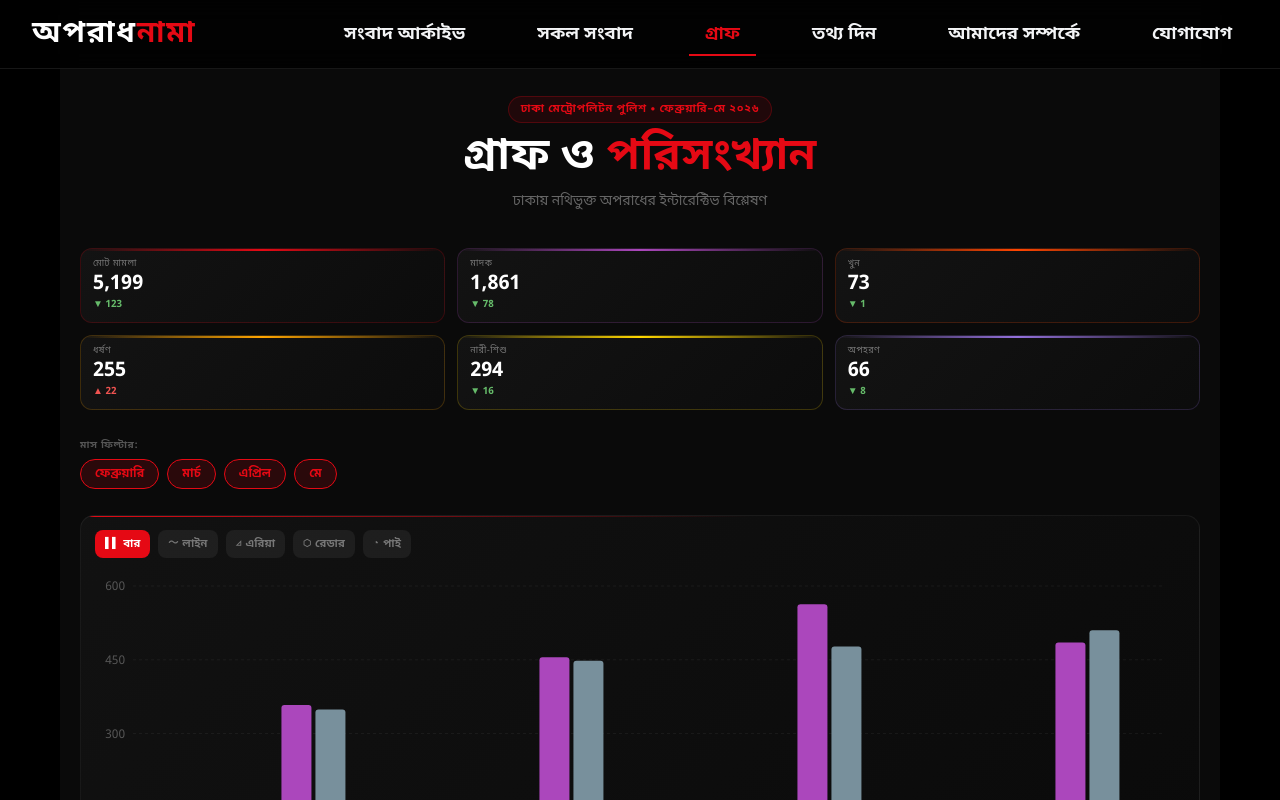
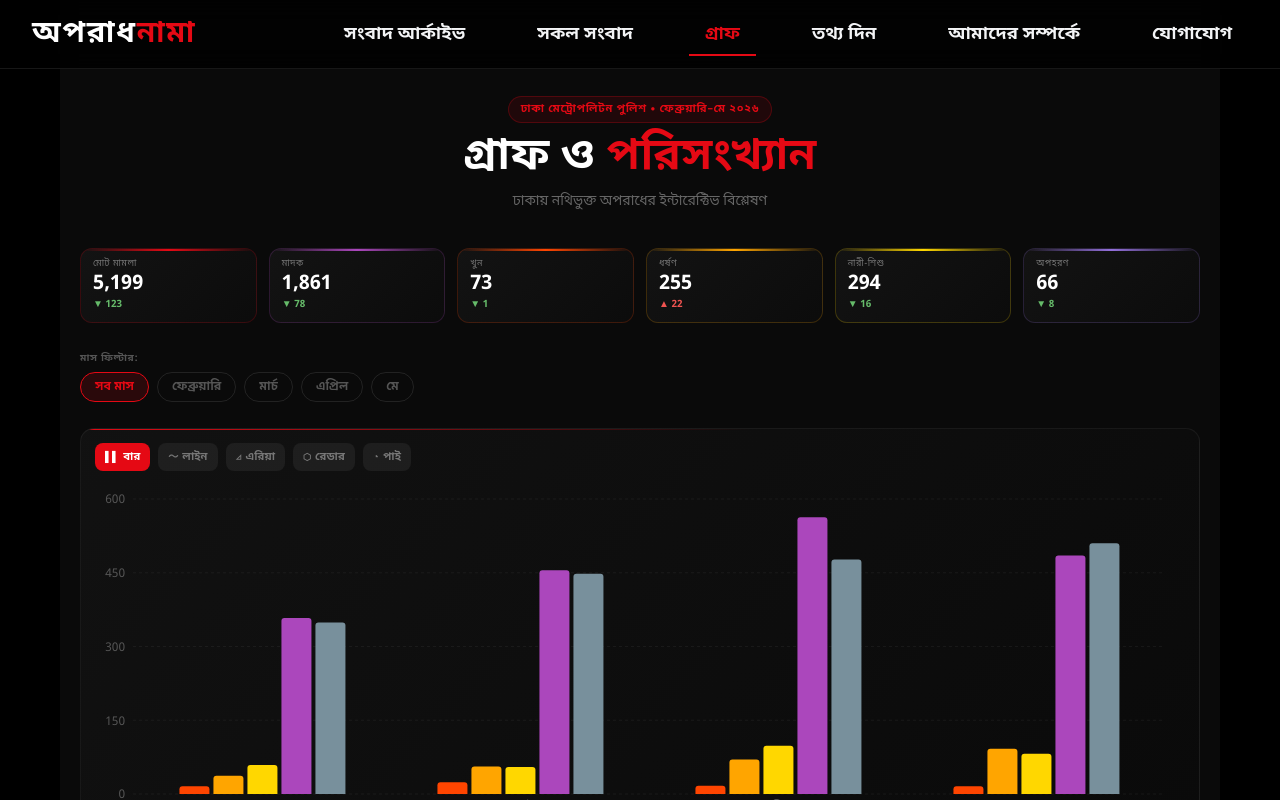
Before and after one commit to oporadhnama/oporadhnama, a Next.js app in the folder frontend/: page /graphs in a window 1280 px wide. Shown: the top 800 px of the page. Built offline with nearby package versions, Linux system fonts and the light colour scheme.

Commit message:
Please fix

```diff
--- a/frontend/src/components/Graphs.jsx
+++ b/frontend/src/components/Graphs.jsx
@@ -201,7 +201,7 @@ export default function Graphs() {
   const [selCats, setSelCats] = useState(
     new Set(['murder', 'rape', 'narcotics', 'other_cases', 'other_violence_women_children'])
   );
-  const [selMonths, setSelMonths] = useState(new Set(MONTH_ORDER));
+  const [selectedMonth, setSelectedMonth] = useState('all');
   const [hl, setHl] = useState(null); // highlight key
 
   const toggleCat = useCallback((key) => {
@@ -213,14 +213,10 @@ export default function Graphs() {
     });
   }, []);
 
-  const toggleMonth = useCallback((m) => {
-    setSelMonths(prev => {
-      const n = new Set(prev);
-      if (n.has(m)) { if (n.size > 1) n.delete(m); }
-      else n.add(m);
-      return n;
-    });
-  }, []);
+  const selMonths = useMemo(() => {
+    if (selectedMonth === 'all') return new Set(MONTH_ORDER);
+    return new Set([selectedMonth]);
+  }, [selectedMonth]);
 
   /* derived data */
   const activeCats = useMemo(() => CATEGORIES.filter(c => selCats.has(c.key)), [selCats]);
@@ -267,6 +263,16 @@ export default function Graphs() {
     ];
   }, [selMonths]);
 
+  const singleMonthData = useMemo(() => {
+    if (selectedMonth === 'all') return [];
+    const row = RAW_DATA.find(d => d.month === selectedMonth);
+    return CATEGORIES.filter(c => selCats.has(c.key)).map(c => ({
+      name: c.label,
+      value: row ? row[c.key] : 0,
+      color: c.color,
+    })).sort((a, b) => b.value - a.value);
+  }, [selectedMonth, selCats]);
+
   /* chart rendering */
   const G = 'rgba(255,255,255,0.05)';
   const AX = '#555';
@@ -282,6 +288,7 @@ export default function Graphs() {
       const oR = isMobile ? 80 : 130;
       const iR = isMobile ? 38 : 60;
       return (
+        <div style={{ width: '100%', overflow: 'hidden' }}>
           <ResponsiveContainer width="100%" height={CH}>
             <PieChart>
               <Pie data={pieData} dataKey="value" nameKey="name" cx="50%" cy="50%"
@@ -298,12 +305,14 @@ export default function Graphs() {
               <Tooltip content={<PieTooltip />} />
             </PieChart>
           </ResponsiveContainer>
+        </div>
       );
     }
 
     if (chartType === 'radar') {
       const oR = isMobile ? 75 : 120;
       return (
+        <div style={{ width: '100%', overflow: 'hidden' }}>
           <ResponsiveContainer width="100%" height={CH}>
             <RadarChart data={radarData} cx="50%" cy="50%" outerRadius={oR}>
               <PolarGrid stroke={G} />
@@ -313,6 +322,38 @@ export default function Graphs() {
               <Tooltip content={<CustomTooltip />} />
             </RadarChart>
           </ResponsiveContainer>
+        </div>
+      );
+    }
+
+    if (selectedMonth !== 'all' && ['line', 'area'].includes(chartType)) {
+      return (
+        <div style={{ height: CH, display: 'flex', flexDirection: 'column', alignItems: 'center', justifyContent: 'center', color: '#666', fontSize: 13, gap: 10, textAlign: 'center', padding: '0 20px' }}>
+          <span>📊 এই মাসের ট্রেন্ড দেখার জন্য অনুগ্রহ করে "সব মাস" নির্বাচন করুন।</span>
+          <button onClick={() => setSelectedMonth('all')} style={{ padding: '6px 14px', borderRadius: 8, background: '#E50914', color: '#fff', border: 'none', fontSize: 11, fontWeight: 700, cursor: 'pointer', fontFamily: 'inherit' }}>
+            সব মাস দেখুন
+          </button>
+        </div>
+      );
+    }
+
+    if (selectedMonth !== 'all' && chartType === 'bar') {
+      return (
+        <div style={{ width: '100%', overflow: 'hidden' }}>
+          <ResponsiveContainer width="100%" height={CH}>
+            <BarChart layout="vertical" data={singleMonthData} margin={{ top: 5, right: 15, left: isMobile ? -15 : 0, bottom: 5 }}>
+              <CartesianGrid strokeDasharray="3 3" stroke={G} horizontal={false} />
+              <XAxis type="number" tick={{ fill: AX, fontSize: axFs }} axisLine={false} tickLine={false} />
+              <YAxis type="category" dataKey="name" tick={{ fill: '#ccc', fontSize: isMobile ? 8 : 10 }} axisLine={false} tickLine={false} width={isMobile ? 80 : 110} />
+              <Tooltip content={<CustomTooltip />} />
+              <Bar dataKey="value" fill="#E50914" radius={isMobile ? [0, 2, 2, 0] : [0, 4, 4, 0]}>
+                {singleMonthData.map((e, i) => (
+                  <Cell key={i} fill={e.color} />
+                ))}
+              </Bar>
+            </BarChart>
+          </ResponsiveContainer>
+        </div>
       );
     }
 
@@ -320,6 +361,7 @@ export default function Graphs() {
 
     if (chartType === 'line') {
       return (
+        <div style={{ width: '100%', overflow: 'hidden' }}>
           <ResponsiveContainer width="100%" height={CH}>
             <LineChart {...common}>
               <CartesianGrid strokeDasharray="3 3" stroke={G} />
@@ -334,11 +376,13 @@ export default function Graphs() {
               ))}
             </LineChart>
           </ResponsiveContainer>
+        </div>
       );
     }
 
     if (chartType === 'area') {
       return (
+        <div style={{ width: '100%', overflow: 'hidden' }}>
           <ResponsiveContainer width="100%" height={CH}>
             <AreaChart {...common}>
               <defs>
@@ -362,11 +406,13 @@ export default function Graphs() {
               ))}
             </AreaChart>
           </ResponsiveContainer>
+        </div>
       );
     }
 
     // bar (default)
     return (
+      <div style={{ width: '100%', overflow: 'hidden' }}>
         <ResponsiveContainer width="100%" height={CH}>
           <BarChart {...common} barCategoryGap={isMobile ? "20%" : "18%"}>
             <CartesianGrid strokeDasharray="3 3" stroke={G} vertical={false} />
@@ -382,6 +428,7 @@ export default function Graphs() {
             ))}
           </BarChart>
         </ResponsiveContainer>
+      </div>
     );
   };
 
@@ -427,36 +474,84 @@ export default function Graphs() {
           </p>
         </div>
 
-        {/* ── KPI Grid: 3×2 on mobile, 6×1 on desktop ── */}
+        {/* ── KPI Grid: 2×3 on mobile, 6×1 on desktop ── */}
         <div style={{
           display: 'grid',
-          gridTemplateColumns: 'repeat(3, 1fr)',
+          gridTemplateColumns: isMobile ? 'repeat(2, 1fr)' : 'repeat(6, 1fr)',
           gap: isMobile ? 8 : 12,
           marginBottom: isMobile ? 16 : 28,
         }}>
           {kpis.map((k, i) => <KpiCard key={i} {...k} />)}
         </div>
 
-        {/* ── Month filter (scrollable row) ── */}
+        {/* ── Month filter (Dropdown on mobile, tab list on desktop) ── */}
         <div style={{ marginBottom: isMobile ? 12 : 22 }}>
           <p style={{ color: '#555', fontSize: 10, fontWeight: 700, textTransform: 'uppercase', letterSpacing: '0.06em', marginBottom: 6 }}>মাস ফিল্টার:</p>
+          {isMobile ? (
+            <div style={{ position: 'relative', width: '100%' }}>
+              <select
+                value={selectedMonth}
+                onChange={(e) => setSelectedMonth(e.target.value)}
+                style={{
+                  width: '100%',
+                  padding: '10px 14px',
+                  borderRadius: 10,
+                  background: 'rgba(20,20,20,0.95)',
+                  border: '1px solid rgba(255,255,255,0.15)',
+                  color: '#fff',
+                  fontSize: 13,
+                  fontWeight: 600,
+                  outline: 'none',
+                  cursor: 'pointer',
+                  appearance: 'none',
+                  fontFamily: 'inherit',
+                  WebkitTapHighlightColor: 'transparent',
+                }}
+              >
+                <option value="all">সব মাস (একত্রে)</option>
+                {MONTH_ORDER.map(m => (
+                  <option key={m} value={m}>{MONTH_FULL[m] || m}</option>
+                ))}
+              </select>
+              <div style={{ position: 'absolute', right: 14, top: '50%', transform: 'translateY(-50%)', pointerEvents: 'none', color: '#888', fontSize: 10 }}>▼</div>
+            </div>
+          ) : (
             <div className="gr-scroll" style={scrollRow}>
-            {MONTH_ORDER.map(m => (
-              <button key={m} onClick={() => toggleMonth(m)} style={{
+              <button
+                onClick={() => setSelectedMonth('all')}
+                style={{
                   padding: '5px 14px',
                   borderRadius: 20,
-                border: `1px solid ${selMonths.has(m) ? '#E50914' : 'rgba(255,255,255,0.1)'}`,
-                background: selMonths.has(m) ? 'rgba(229,9,20,0.15)' : 'transparent',
-                color: selMonths.has(m) ? '#E50914' : '#555',
+                  border: `1px solid ${selectedMonth === 'all' ? '#E50914' : 'rgba(255,255,255,0.1)'}`,
+                  background: selectedMonth === 'all' ? 'rgba(229,9,20,0.15)' : 'transparent',
+                  color: selectedMonth === 'all' ? '#E50914' : '#555',
+                  fontSize: 12, fontWeight: 600, cursor: 'pointer',
+                  fontFamily: 'inherit', flexShrink: 0,
+                }}
+              >
+                সব মাস
+              </button>
+              {MONTH_ORDER.map(m => (
+                <button
+                  key={m}
+                  onClick={() => setSelectedMonth(m)}
+                  style={{
+                    padding: '5px 14px',
+                    borderRadius: 20,
+                    border: `1px solid ${selectedMonth === m ? '#E50914' : 'rgba(255,255,255,0.1)'}`,
+                    background: selectedMonth === m ? 'rgba(229,9,20,0.15)' : 'transparent',
+                    color: selectedMonth === m ? '#E50914' : '#555',
                     fontSize: 12, fontWeight: 600, cursor: 'pointer',
                     fontFamily: 'inherit', flexShrink: 0,
                     WebkitTapHighlightColor: 'transparent',
                     touchAction: 'manipulation',
-              }}>
+                  }}
+                >
                   {MONTH_FULL[m] || m}
                 </button>
               ))}
             </div>
+          )}
         </div>
 
         {/* ── Main Chart Panel ── */}
@@ -535,6 +630,7 @@ export default function Graphs() {
           {/* Trend */}
           <Card>
             <p style={{ color: '#bbb', fontSize: 12, fontWeight: 700, marginBottom: 10 }}>মাসিক মোট মামলার প্রবণতা</p>
+            <div style={{ width: '100%', overflow: 'hidden' }}>
               <ResponsiveContainer width="100%" height={isMobile ? 160 : 200}>
                 <AreaChart data={RAW_DATA.filter(d => selMonths.has(d.month))} margin={{ top: 4, right: 6, left: isMobile ? -28 : 0, bottom: 0 }}>
                   <defs>
@@ -550,11 +646,13 @@ export default function Graphs() {
                   <Area type="monotone" dataKey="total" name="মোট" stroke="#E50914" fill="url(#tg)" strokeWidth={2} dot={{ fill: '#E50914', r: dotR }} />
                 </AreaChart>
               </ResponsiveContainer>
+            </div>
           </Card>
 
           {/* Breakdown pie */}
           <Card>
             <p style={{ color: '#bbb', fontSize: 12, fontWeight: 700, marginBottom: 10 }}>অপরাধ বিভাজন</p>
+            <div style={{ width: '100%', overflow: 'hidden' }}>
               <ResponsiveContainer width="100%" height={isMobile ? 160 : 200}>
                 <PieChart>
                   <Pie data={pieData.slice(0, 7)} dataKey="value" nameKey="name"
@@ -570,6 +668,7 @@ export default function Graphs() {
                   <Tooltip content={<PieTooltip />} />
                 </PieChart>
               </ResponsiveContainer>
+            </div>
             {/* compact legend */}
             <div style={{ display: 'flex', flexWrap: 'wrap', gap: 5, marginTop: 6 }}>
               {pieData.slice(0, 7).map((e, i) => (
```
Lines whose indentation alone changed are shown as unchanged.
